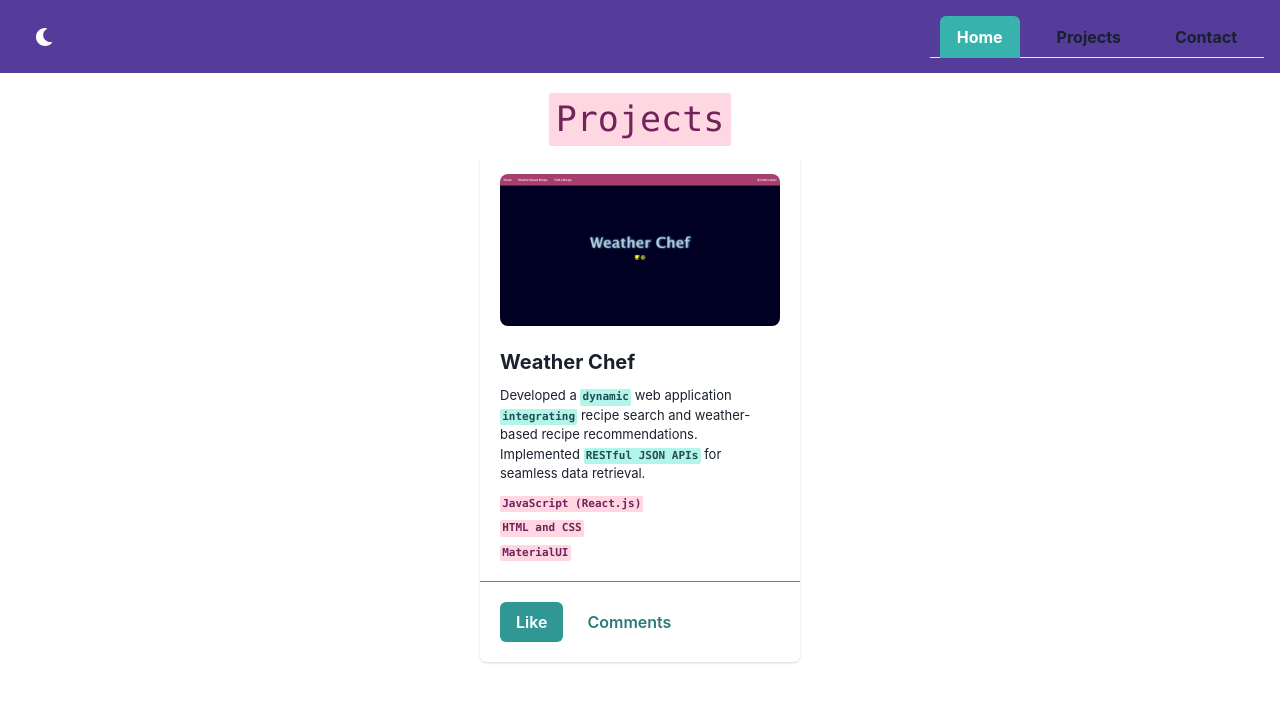
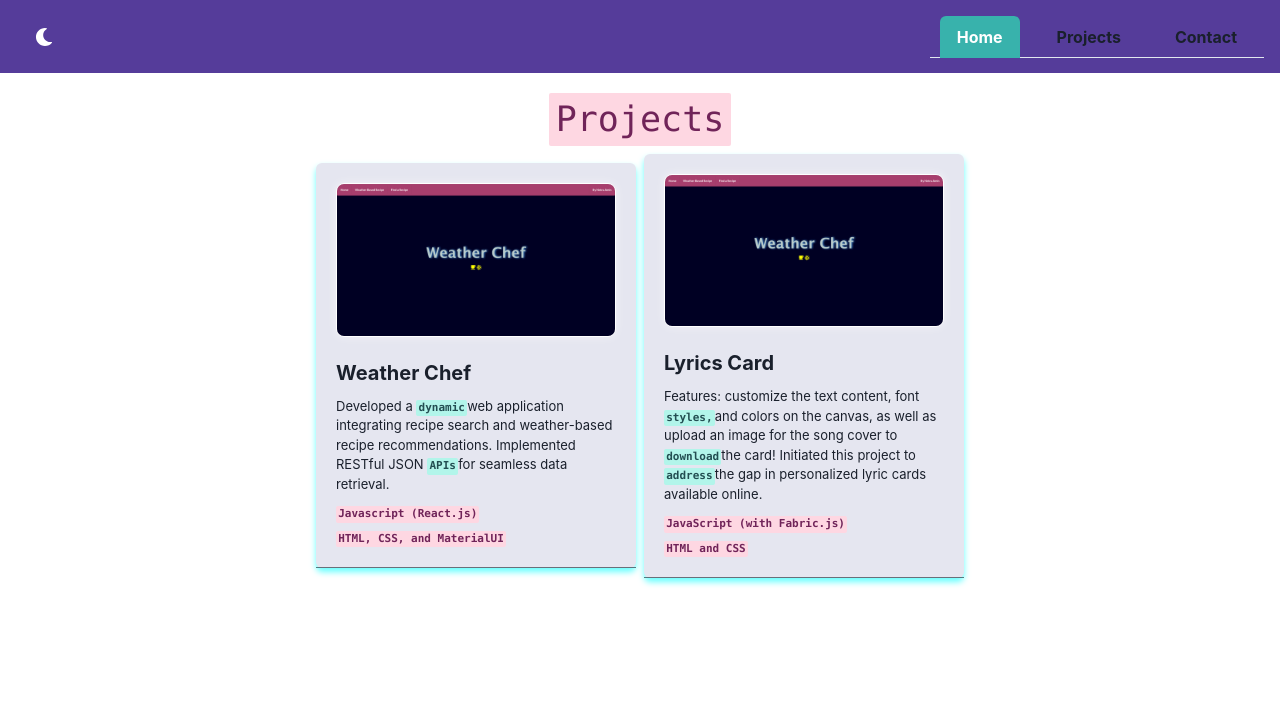
Before and after one commit to netraA18/personalWebsite, a React (Create React App) app: page /projects in a window 1280 px wide. Shown: the top 702 px of the page. Built offline with nearby package versions, Linux system fonts and the light colour scheme.

Commit message:
Added word higlight

```diff
--- a/src/App.js
+++ b/src/App.js
@@ -16,7 +16,10 @@ function App() {
         <Box p={5}>
           <Routes>
             <Route path="/" element={<Home />} />
-            <Route path="/projects" element={<Projects />} />
+            <Route path="/projects"
+            element={<Projects />}
+
+             />
             <Route path="/contact" element={<Contact />} />
           </Routes>
         </Box>
--- a/src/components/Projects.js
+++ b/src/components/Projects.js
@@ -1,48 +1,95 @@
-import React from 'react';
+import React, { useEffect } from 'react';
 import { Text, Code, HStack, VStack, Card, CardHeader, Flex, Avatar, Box, Heading, IconButton, Image, CardFooter, Button, CardBody, Stack, Divider, ButtonGroup } from '@chakra-ui/react';
 import { ChatIcon } from '@chakra-ui/icons';
 import WeatherChef from '../WeatherChef.png';
 
 
+function Cards(props) {
 
+  const string = props.description;
+  const words = string.split(" ");
+
+  //maybe can use useEffect for the wordToHighlight?
+  //so everytime wordToHiglight changes, it calls the code thing??
+
+  return (
+  <Card maxW='xs'
+  // // background="rgba(0, 0, 0, 0.3)"
+  boxShadow="0px 4px 6px rgba(0, 255, 255, 0.6)"  // Dark shadow
+  background="rgba(0, 10, 108, 0.1)"
+
+   >
+  <CardBody>
+    <Image
+      src={WeatherChef}
+      borderRadius='lg'         // Keeps the rounded corners
+  border='1px solid white'  // Adds a solid white border
+  boxShadow='0px 0px 10px rgba(255, 255, 255, 0.5)'
+
+    />
+    <Stack mt='6' spacing='3'>
+      <Heading size='md'>{props.title}</Heading>
+      <Text fontSize="13px">
+
+        {words.map((word, index) => {
+          const highlightedWord = props.wordToHighlight.find((currentWord) => currentWord === word);
+
+          if (highlightedWord) {
+            return (
+              <Code colorScheme='teal' as='b' fontSize="11px" >{word}</Code>
+              );
+          }
+          return (
+            <span key={index}>{word} </span>
+          );
+        })}
+
+
+
+
+
+
+
+
+      </Text>
+      <VStack align="start">
+      <Code colorScheme='pink' as='b' fontSize="11px" children={props.language} />
+      <Code colorScheme='pink' as='b' fontSize="11px" children={props.design} />
+
+      </VStack>
+
+    </Stack>
+  </CardBody>
+  <Divider />
+
+</Card>
+  );
+
+
+}
 function Projects() {
+
+
+
+
+  const data = [
+    {title: "Weather Chef", description: "Developed a dynamic web application integrating recipe search and weather-based recipe recommendations. Implemented RESTful JSON APIs for seamless data retrieval.", language:"Javascript (React.js)", design:"HTML, CSS, and MaterialUI", wordToHighlight: ['dynamic', 'APIs']},
+    {title: "Lyrics Card", description: "Features: customize the text content, font styles, and colors on the canvas, as well as upload an image for the song cover to download the card! Initiated this project to address the gap in personalized lyric cards available online.", language: "JavaScript (with Fabric.js)", design:"HTML and CSS", wordToHighlight: ['download', 'address', 'styles,']},
+
+  ];
+
+
   return (
     <div>
       <VStack>
       <Code colorScheme='pink' fontSize="35px" children="Projects" />
       <HStack>
-      <Card maxW='xs' >
-  <CardBody>
-    <Image
-      src={WeatherChef}
-      borderRadius='lg'
-    />
-    <Stack mt='6' spacing='3'>
-      <Heading size='md'>Weather Chef</Heading>
-      <Text fontSize="13px">
-      Developed a <Code colorScheme='teal' as='b' fontSize="11px" children="dynamic" /> web application <Code colorScheme='teal' as='b' fontSize="11px" children="integrating" /> recipe search and weather-based recipe recommendations.
-      Implemented <Code colorScheme='teal' as='b' fontSize="11px" children="RESTful JSON APIs" /> for seamless data retrieval.
-      </Text>
-      <VStack align="start">
-      <Code colorScheme='pink' as='b' fontSize="11px" children="JavaScript (React.js)" />
-      <Code colorScheme='pink' as='b' fontSize="11px" children="HTML and CSS" />
-      <Code colorScheme='pink' as='b' fontSize="11px" children="MaterialUI" />
-      </VStack>
 
-    </Stack>
-  </CardBody>
-  <Divider />
-  <CardFooter>
-    <ButtonGroup spacing='2'>
-      <Button variant='solid' colorScheme='teal'>
-        Like
-      </Button>
-      <Button variant='ghost' colorScheme='teal'>
-        Comments
-      </Button>
-    </ButtonGroup>
-  </CardFooter>
-</Card>
+        {data.map((item, index) => (
+          <Cards key={index} title={item.title} description={item.description} language={item.language} design={item.design} wordToHighlight={item.wordToHighlight}/>
+        ))}
+
+
       </HStack>
       </VStack>
 
```
